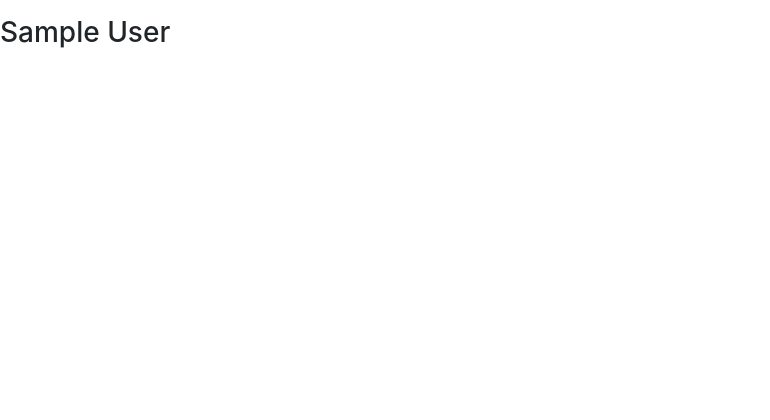
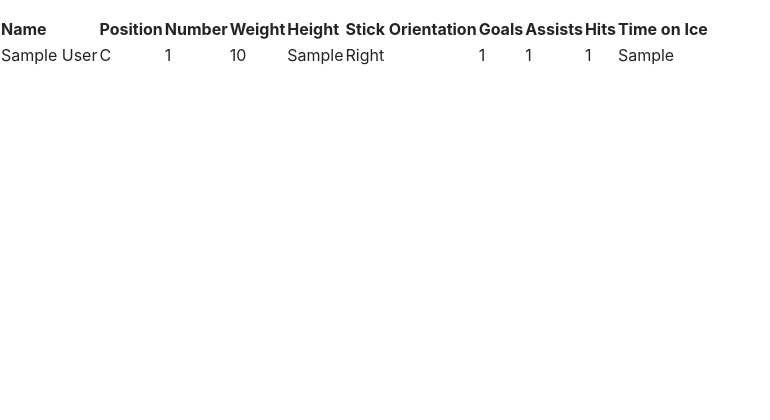
Before and after one commit to chris-mcclure/cs425_databases, a Django app: page /players/1/ in a window 1280 px wide. Shown: the top 420 px of the page, without its empty margins (0-770 px from the left). Run offline with Django 3.2, Linux system fonts and the light colour scheme; tables that the repository leaves empty hold one stand-in row (values such as "Sample post"); some libraries are stand-ins or nearby versions.

Commit message:
added tables to html

```diff
--- a/RSNAHL/rsnahl/rsnahl/games/models.py
+++ b/RSNAHL/rsnahl/rsnahl/games/models.py
@@ -1,4 +1,5 @@
 from django.db import models
+from datetime import datetime
 from teams.models import Team
 import datetime
 
@@ -7,11 +8,10 @@ import datetime
 class Game(models.Model):
 	t1Score = models.IntegerField(default=0)
 	t2Score = models.IntegerField(default=0)
-	date = models.DateField()
+	date = models.DateField(default=datetime.date.today)
 	teams = models.ManyToManyField(Team)
 
   	#FIGURE OUT HOW TO COMPUTE WINNER!!!!
 
 	def __str__(self):
-
 		return ("%s vs. %s " % (self.teams.all()[0], self.teams.all()[1]))
--- a/RSNAHL/rsnahl/rsnahl/players/models.py
+++ b/RSNAHL/rsnahl/rsnahl/players/models.py
@@ -1,12 +1,13 @@
 from django.db import models
+from django.core.validators import MaxValueValidator, MinValueValidator
 from persons.models import Person
 
 
 # Create your models here.
 class Player(models.Model):
     player = models.ForeignKey(Person, on_delete=models.CASCADE)
-    number = models.IntegerField(default=0)
-    weight = models.IntegerField(default=0)
+    number = models.IntegerField(validators=[MinValueValidator(1), MaxValueValidator(99)])
+    weight = models.IntegerField(validators=[MinValueValidator(130), MaxValueValidator(260)])
     height = models.CharField(max_length=10, default="")
     POSITION_CHOICES = [
         ('Forward', (
@@ -29,9 +30,9 @@ class Player(models.Model):
         ('Right', 'Right'), ('Left', 'Left'),
     ]
     stick_orientation = models.CharField(max_length=5, choices=ORIENTATION_CHOICES, default='')
-    goals = models.IntegerField(default=0)
-    assist = models.IntegerField(default=0)
-    hits = models.IntegerField(default=0)
+    goals = models.IntegerField(validators=[MinValueValidator(0)])
+    assist = models.IntegerField(validators=[MinValueValidator(0)])
+    hits = models.IntegerField(validators=[MinValueValidator(0)])
     toi = models.CharField(max_length=15, default="")
 
     def __str__(self):
--- a/RSNAHL/rsnahl/rsnahl/players/templates/players/player_detail.html
+++ b/RSNAHL/rsnahl/rsnahl/players/templates/players/player_detail.html
@@ -3,9 +3,33 @@
 {% block title %}{{ player }} {% endblock %}
 {% block info %}
 <div class="player-detail">
-	<!-- <div class="player"> -->
-		<h3>{{ player }}</h3>
-		<h3>{{ player.team }}</h3>
-	<!-- </div> -->
+	<div class="player">
+		<table class="center" id="t01">
+			<tr>
+				<th>Name</th>
+				<th>Position</th>
+				<th>Number</th>
+				<th>Weight</th>
+				<th>Height</th>
+				<th>Stick Orientation</th>
+				<th>Goals</th>
+				<th>Assists</th>
+				<th>Hits</th>
+				<th>Time on Ice</th>
+			</tr>
+			<tr>
+				<td>{{ player }}</td>
+				<td>{{ player.position }}</td>
+				<td>{{ player.number }}</td>
+				<td>{{ player.weight }}</td>
+				<td>{{ player.height }}</td>
+				<td>{{ player.stick_orientation }}</td>
+				<td>{{ player.goals }}</td>
+				<td>{{ player.assist }}</td>
+				<td>{{ player.hits }}</td>
+				<td>{{ player.toi }}</td>
+			</tr>
+		</table>
+	</div>
 </div>
 {% endblock %}
--- a/RSNAHL/rsnahl/rsnahl/players/templates/players/players.html
+++ b/RSNAHL/rsnahl/rsnahl/players/templates/players/players.html
@@ -5,7 +5,11 @@
 		{% if name_list %}
 			{% for player in name_list %}
 				<div class = "player">
-					<h2><a href="{% url 'players_detail' slug=player.id %}">{{ player }}</a></h2>
+					<h2><a href="{% url 'players_detail' slug=player.id %}">
+						<table id="t01">
+							<tr><td>{{player}}</td></tr>
+						</table>
+					</a></h2>
 				</div>
 			{% endfor %}
 		{% else %}
--- a/RSNAHL/rsnahl/rsnahl/teams/templates/teams/teams.html
+++ b/RSNAHL/rsnahl/rsnahl/teams/templates/teams/teams.html
@@ -5,7 +5,11 @@
 		{% if name_list %}
 			{% for team in name_list %}
 				<div class="team">
-					<h2><a href="{% url 'team_detail' slug=team.slug %}">{{ team.name }}</a></h2>
+					<h2><a href="{% url 'team_detail' slug=team.slug %}">
+						<table id="t01">
+							<tr><td>{{  team.name }}</td></tr>
+						</table>
+					</a></h2>
 				</div>
 			{% endfor %}
 		{% else %}
```
Also changed, not shown: RSNAHL/rsnahl/rsnahl/games/templates/games/game_detail.html (+14 -5 lines), RSNAHL/rsnahl/rsnahl/games/templates/games/games.html (+14 -1 lines), RSNAHL/rsnahl/rsnahl/teams/templates/teams/team_detail.html (+15 -5 lines), RSNAHL/rsnahl/rsnahl/games/migrations/0012_auto_20191202_2338.py (added), RSNAHL/rsnahl/rsnahl/games/migrations/0013_game_date.py (added), RSNAHL/rsnahl/rsnahl/players/migrations/0010_auto_20191202_2334.py (added), RSNAHL/rsnahl/rsnahl/players/migrations/0011_auto_20191202_2347.py (added), 2 other files.
